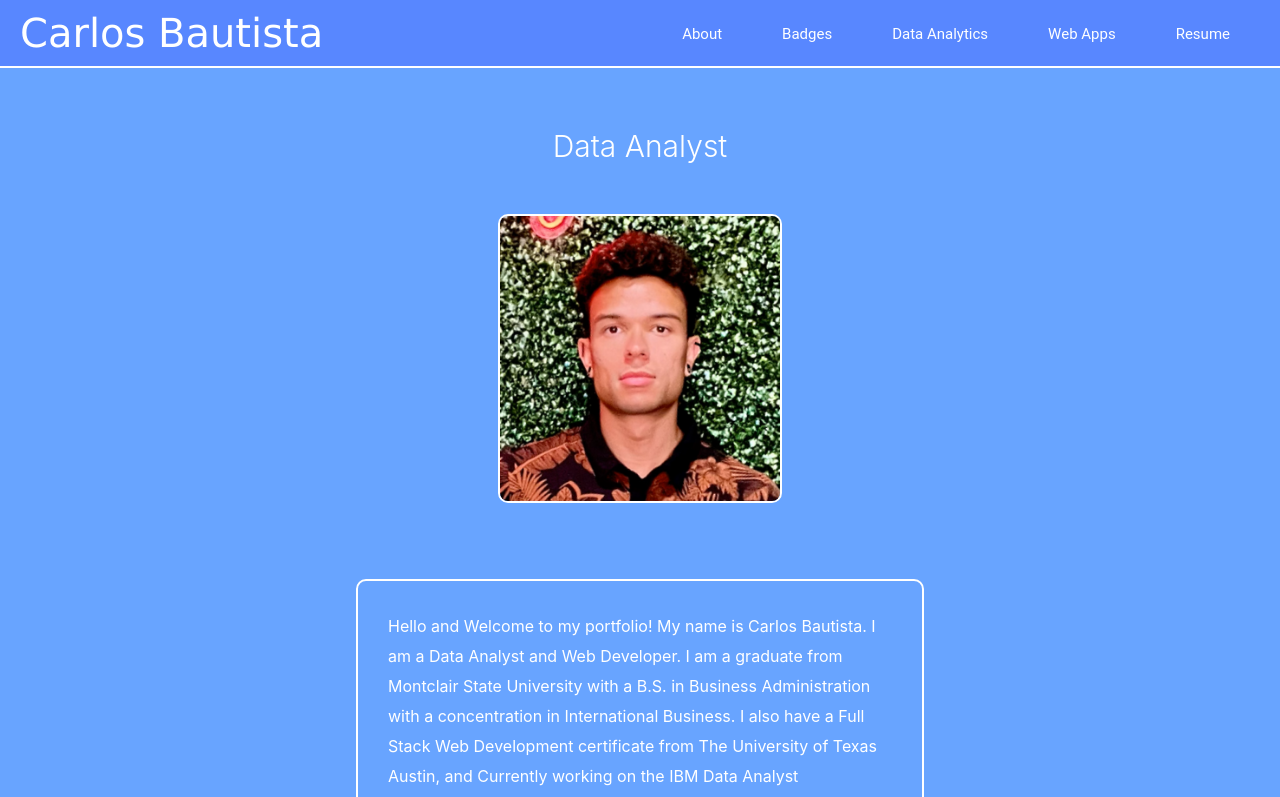
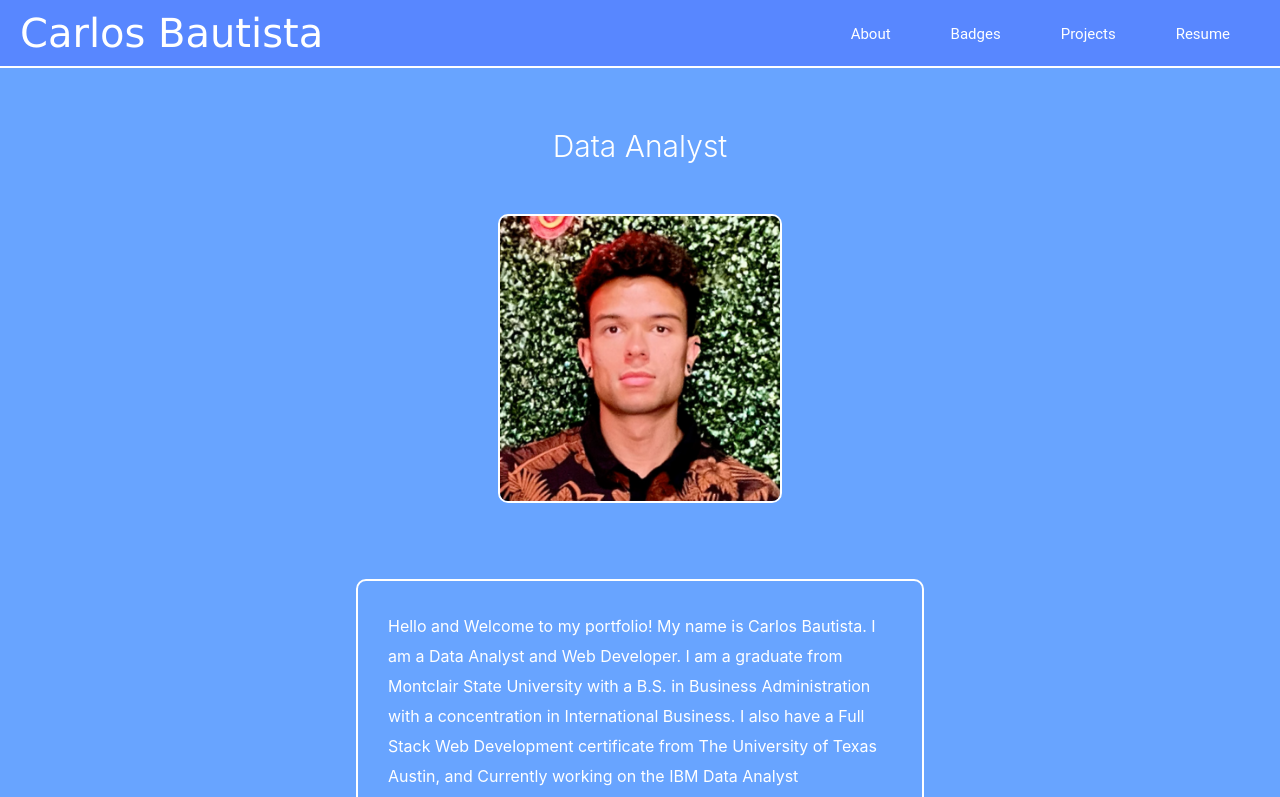
Before and after one commit to CxLos/CxLos-Portfolio, a React (Create React App) app in the folder cxlos20-portfolio/: page / in a window 1280 px wide. Shown: the top 797 px of the page. Built offline with nearby package versions, Linux system fonts and the light colour scheme.

Commit message:
removed web apps tab

```diff
--- a/cxlos20-portfolio/src/components/navigation.js
+++ b/cxlos20-portfolio/src/components/navigation.js
@@ -39,16 +39,16 @@ function Navigation ({ currentPage, handlePageChange }) {
                             <a href="#data"
                             // lassName={currentPage === 'About' ? 'nav-link active' : 'nav-link'}
                             onClick={() => handlePageChange('Data')}>
-                                Data Analytics
+                                Projects
                             </a>
                         </li>
-                        <li className="">
+                        {/* <li className="">
                             <a href="#projects"
                             // className={currentPage === 'Projects' ? 'nav-link active' : 'nav-link'}
                             onClick={() => handlePageChange('Projects')}>
                                 Web Apps
                             </a>
-                        </li>
+                        </li> */}
                         <li className="">
                             <a href="#resume"
                             // className=
```
